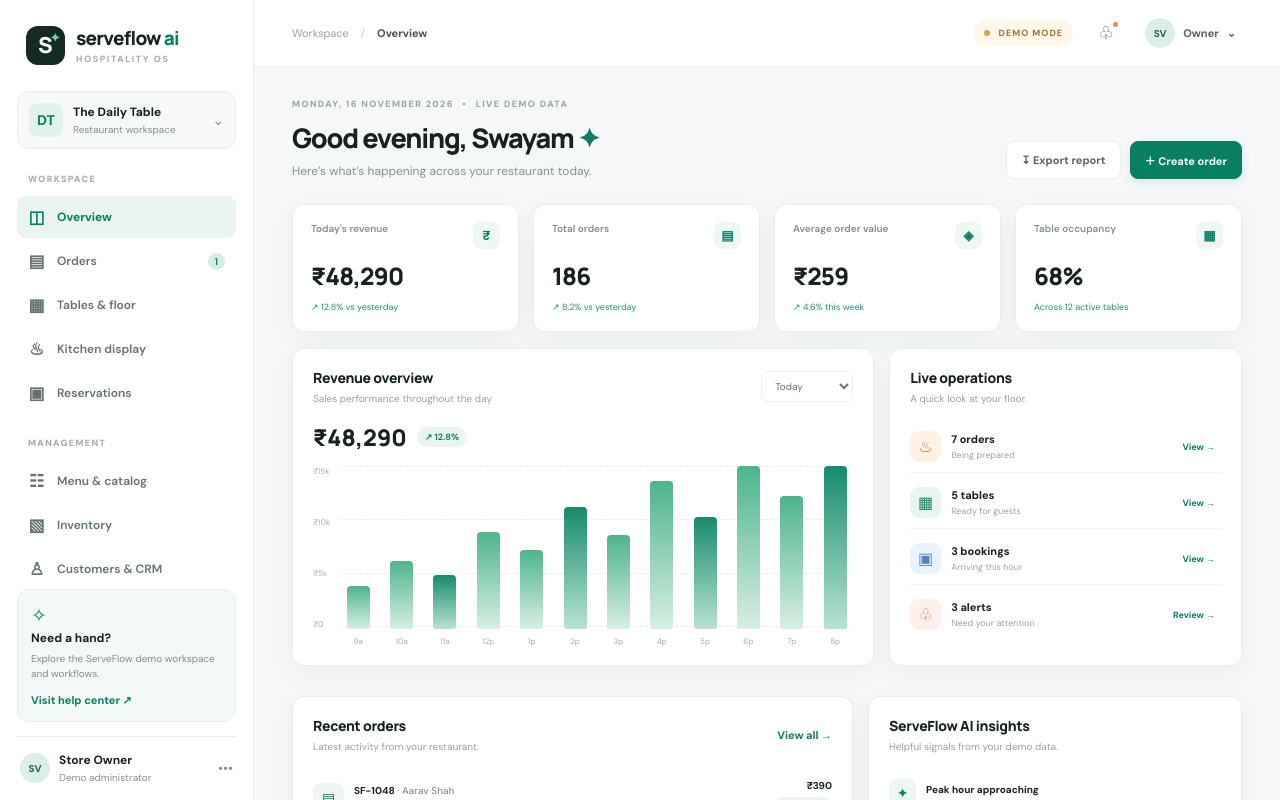
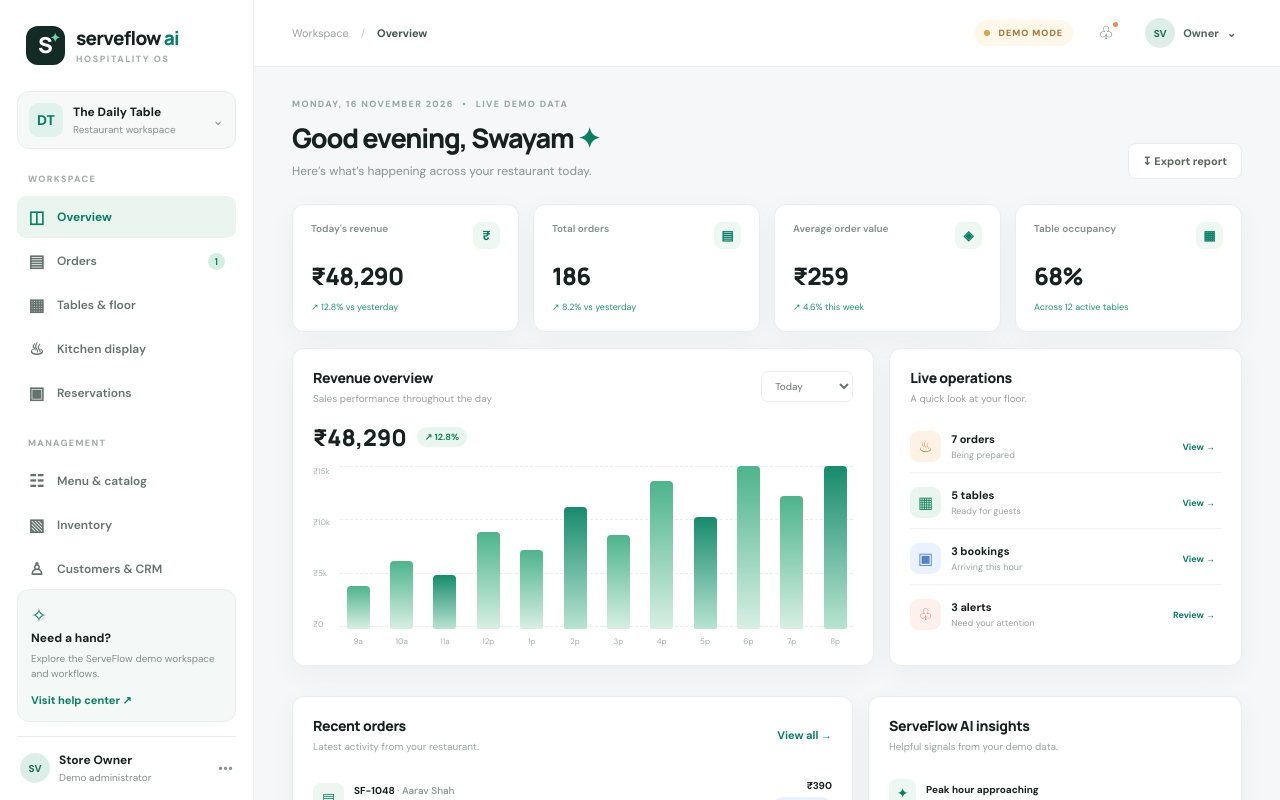
Before and after one commit to valandswayam5-ai/serveflow-ai, a Next.js app: page / in a window 1280 px wide. Shown: the top 800 px of the page. Built offline with nearby package versions, Linux system fonts and the light colour scheme.

Commit message:
Show add actions only inside their relevant modules

```diff
--- a/src/app/page.tsx
+++ b/src/app/page.tsx
@@ -82,7 +82,7 @@ export default function Home() {
     <main className="main-area">
       <header className="topbar"><div className="breadcrumb">Workspace <span>/</span> <b>{pageTitle}</b></div><div className="top-actions"><div className="demo-label"><span></span> DEMO MODE</div><button className="icon-btn" onClick={() => notify('You are all caught up!')} aria-label="Notifications">♧<i></i></button><button className="user-chip" onClick={() => setActive('settings')}><span className="profile-avatar">SV</span><span>Owner</span><span>⌄</span></button></div></header>
       <div className="content">
-        <div className="page-intro"><div><div className="eyebrow">MONDAY, 16 NOVEMBER 2026 <span>•</span> LIVE DEMO DATA</div><h1>{active === 'overview' ? 'Good evening, Swayam' : pageTitle}<span className="wave">{active === 'overview' ? ' ✦' : ''}</span></h1><p>{active === 'overview' ? 'Here’s what’s happening across your restaurant today.' : pageDescriptions[active]}</p></div><div className="intro-actions"><button className="btn btn-quiet" onClick={() => notify('Report prepared in demo mode.')}>↧ Export report</button><button className="btn btn-primary" onClick={() => active === 'menu' ? setModal('menu') : active === 'reservations' ? setModal('reservation') : setModal('order')}>＋ {active === 'menu' ? 'Add menu item' : active === 'reservations' ? 'New reservation' : 'Create order'}</button></div></div>
+        <div className="page-intro"><div><div className="eyebrow">MONDAY, 16 NOVEMBER 2026 <span>•</span> LIVE DEMO DATA</div><h1>{active === 'overview' ? 'Good evening, Swayam' : pageTitle}<span className="wave">{active === 'overview' ? ' ✦' : ''}</span></h1><p>{active === 'overview' ? 'Here’s what’s happening across your restaurant today.' : pageDescriptions[active]}</p></div><div className="intro-actions"><button className="btn btn-quiet" onClick={() => notify('Report prepared in demo mode.')}>↧ Export report</button></div></div>
 
         {active === 'overview' && <Overview orders={orders} tables={tables} onNavigate={setActive} onAdd={addOrder} />}
         {active === 'orders' && <div className="panel"><SectionHead title="Order management" sub="Track every dine-in, takeaway and delivery order in one place." action={<button className="btn btn-primary" onClick={() => setModal('order')}>＋ New order</button>} /><div className="toolbar"><div className="search"><span>⌕</span><input value={query} onChange={e => setQuery(e.target.value)} placeholder="Search order, customer or table..." /></div><div className="filter-row">{['All', 'New', 'Preparing', 'Ready', 'Served'].map(f => <button key={f} className={'filter-btn ' + (filter === f ? 'active' : '')} onClick={() => setFilter(f)}>{f}</button>)}</div></div><div className="table-wrap"><table><thead><tr><th>ORDER</th><th>CUSTOMER</th><th>ITEMS</th><th>TYPE / TABLE</th><th>TOTAL</th><th>STATUS</th><th>ACTION</th></tr></thead><tbody>{filteredOrders.map(o => <tr key={o.id}><td><b>{o.id}</b><small>{o.time}</small></td><td>{o.customer}</td><td className="item-cell">{o.items}</td><td>{o.type}<small>{o.table}</small></td><td><b>{money(o.total)}</b></td><td><Pill tone={o.status.toLowerCase()}>{o.status}</Pill></td><td><select className="action-select" value={o.status} onChange={e => updateOrder(o.id, e.target.value as Order['status'])}><option>New</option><option>Preparing</option><option>Ready</option><option>Served</option></select></td></tr>)}</tbody></table>{filteredOrders.length === 0 && <div className="empty">No matching orders found.</div>}</div></div>}
```
